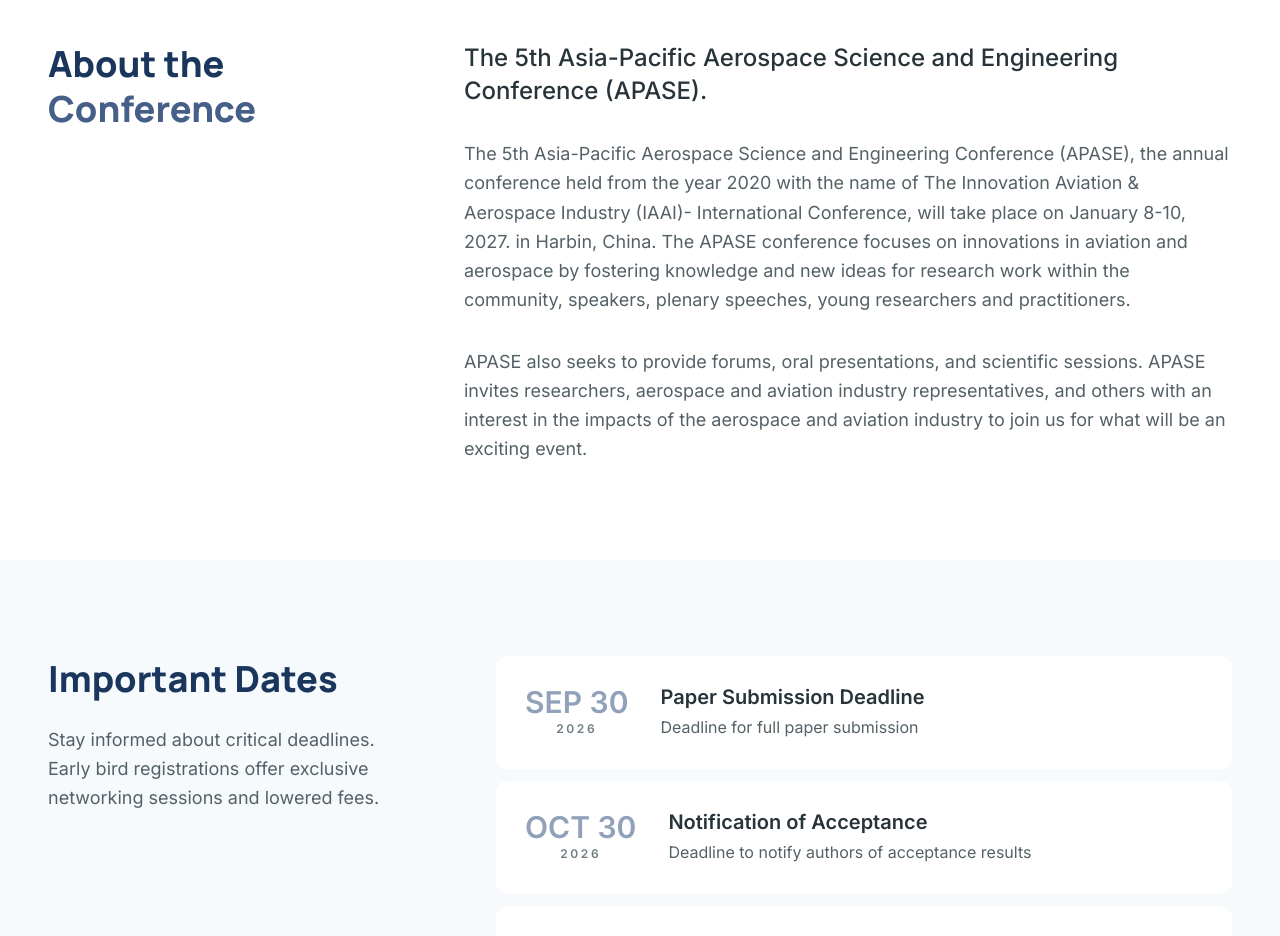
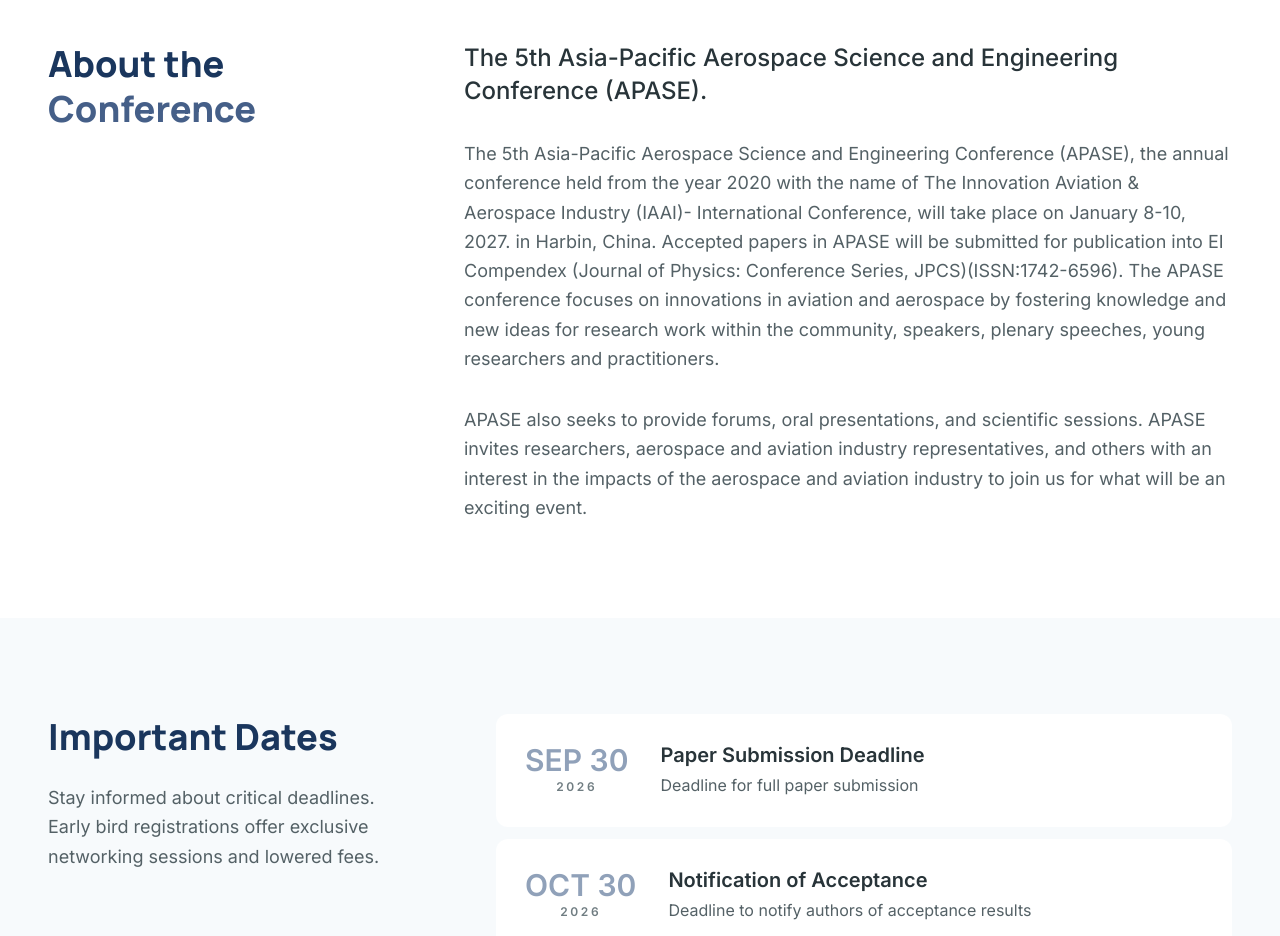
Before and after one commit to ascomlab/apase-web, a Next.js app: page / in a window 1280 px wide. Shown: the part 1180-2116 px from the top of the page. Built offline with nearby package versions, Linux system fonts and the light colour scheme.

Commit message:
Update page.tsx

```diff
--- a/app/page.tsx
+++ b/app/page.tsx
@@ -344,7 +344,11 @@ export default function Home() {
                   Conference (APASE), the annual conference held from the year
                   2020 with the name of The Innovation Aviation {"&"} Aerospace
                   Industry (IAAI)- International Conference, will take place on
-                  January 8-10, 2027. in Harbin, China.  The APASE conference focuses on innovations in aviation and
+                  January 8-10, 2027. in Harbin, China.  Accepted papers in APASE will be submitted for publication into EI Compendex (Journal of Physics: Conference Series, JPCS)(ISSN:1742-6596).
+
+
+
+                  The APASE conference focuses on innovations in aviation and
                   aerospace by fostering knowledge and new ideas for research
                   work within the community, speakers, plenary speeches, young
                   researchers and practitioners.
```
